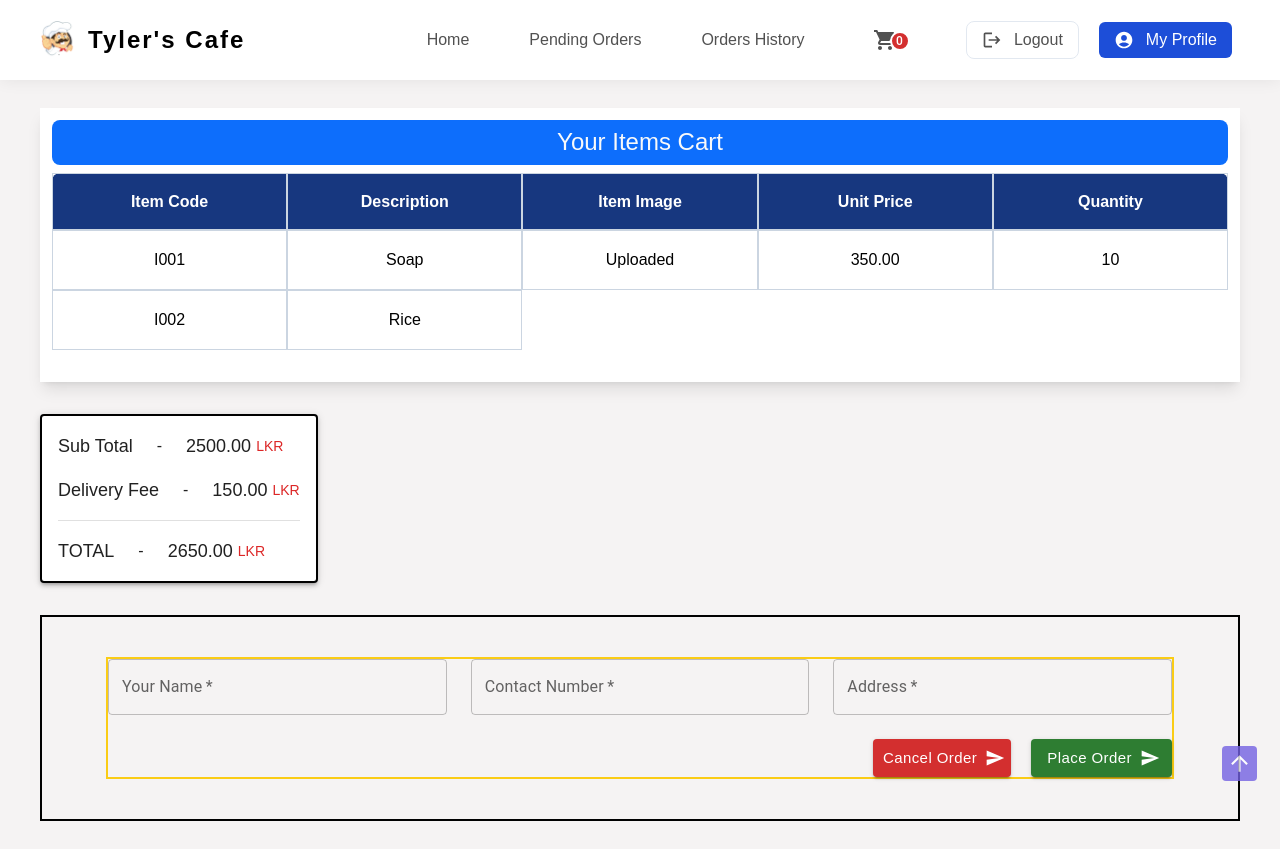
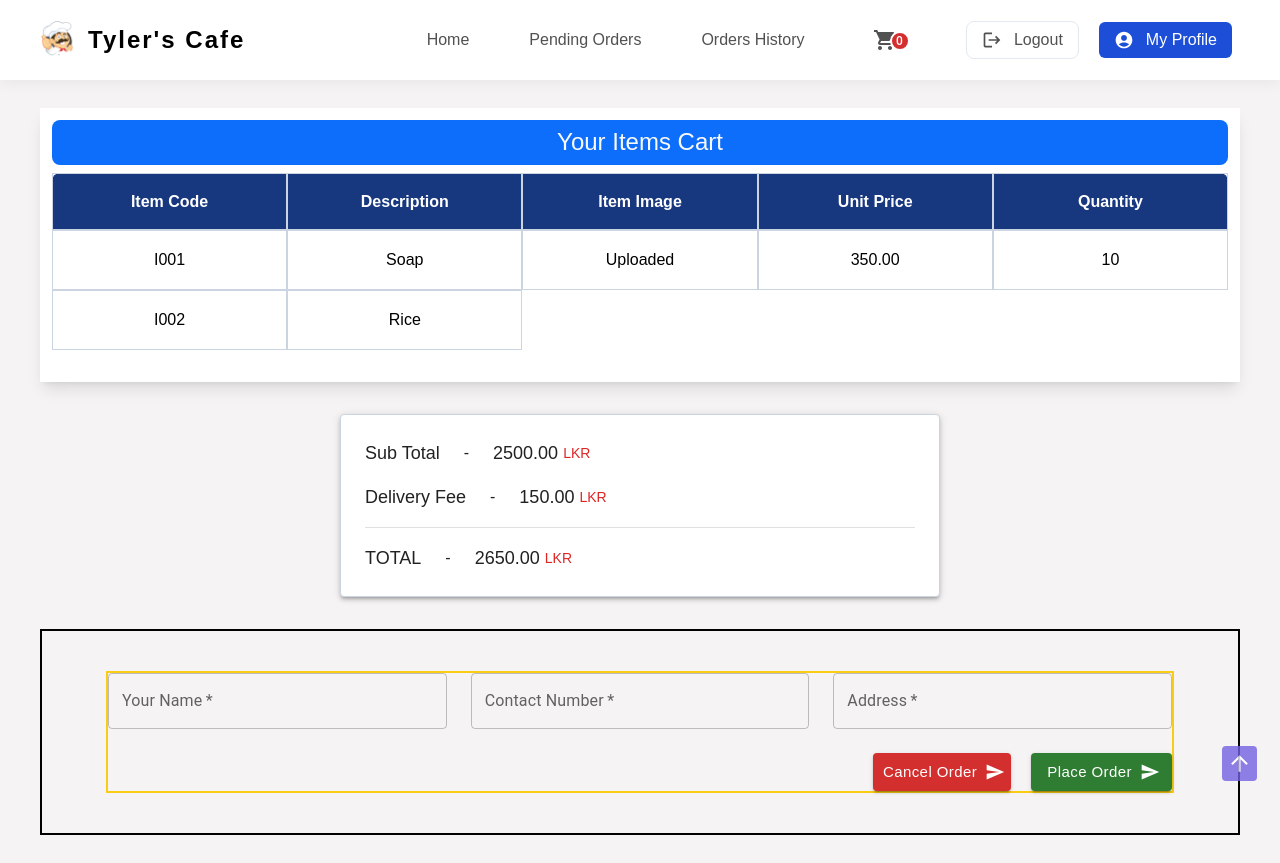
Before and after one commit to AshanSandeep06/Food-Shop-System, a React (Create React App) app in the folder frontend/: page /placeOrder in a window 1280 px wide. Built offline with nearby package versions, Linux system fonts and the light colour scheme.

Commit message:
Content Updated

```diff
--- a/frontend/src/pages/PlaceOrder/PlaceOrder.tsx
+++ b/frontend/src/pages/PlaceOrder/PlaceOrder.tsx
@@ -28,10 +28,10 @@ const PlaceOrder = () => {
       {/* ===================================================== */}
 
       {/* --------- Payment --------- */}
-      <section className="my-8">
+      <section className="my-8 flex justify-center">
         <Paper
           elevation={3}
-          className="w-max border-2 border-black flex flex-col gap-4 p-4"
+          className="w-1/2 border border-slate-300 flex flex-col gap-4 p-6"
         >
           <div className="flex items-center gap-6">
             <span className="text-base md:text-lg">Sub Total</span>
```
